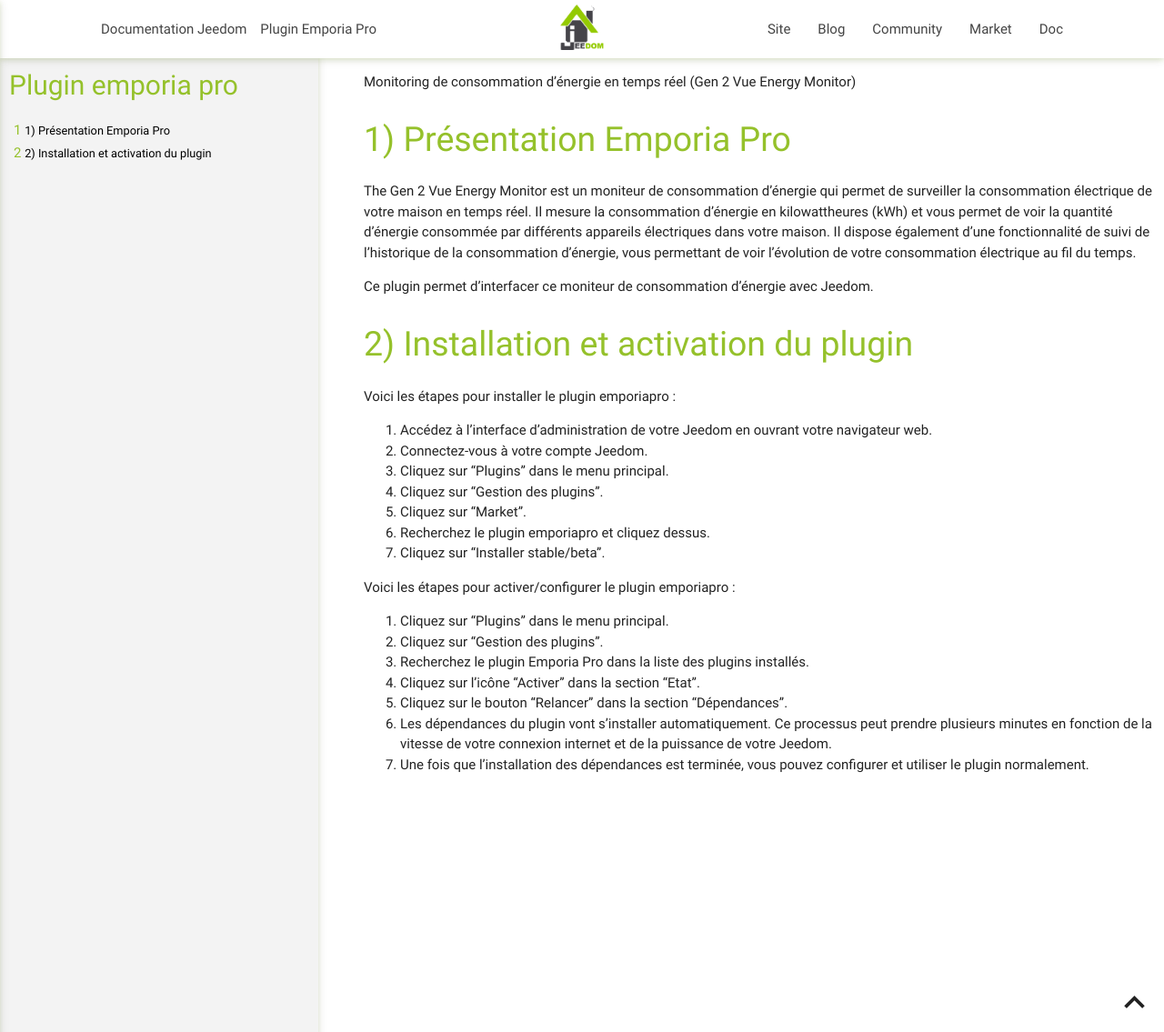
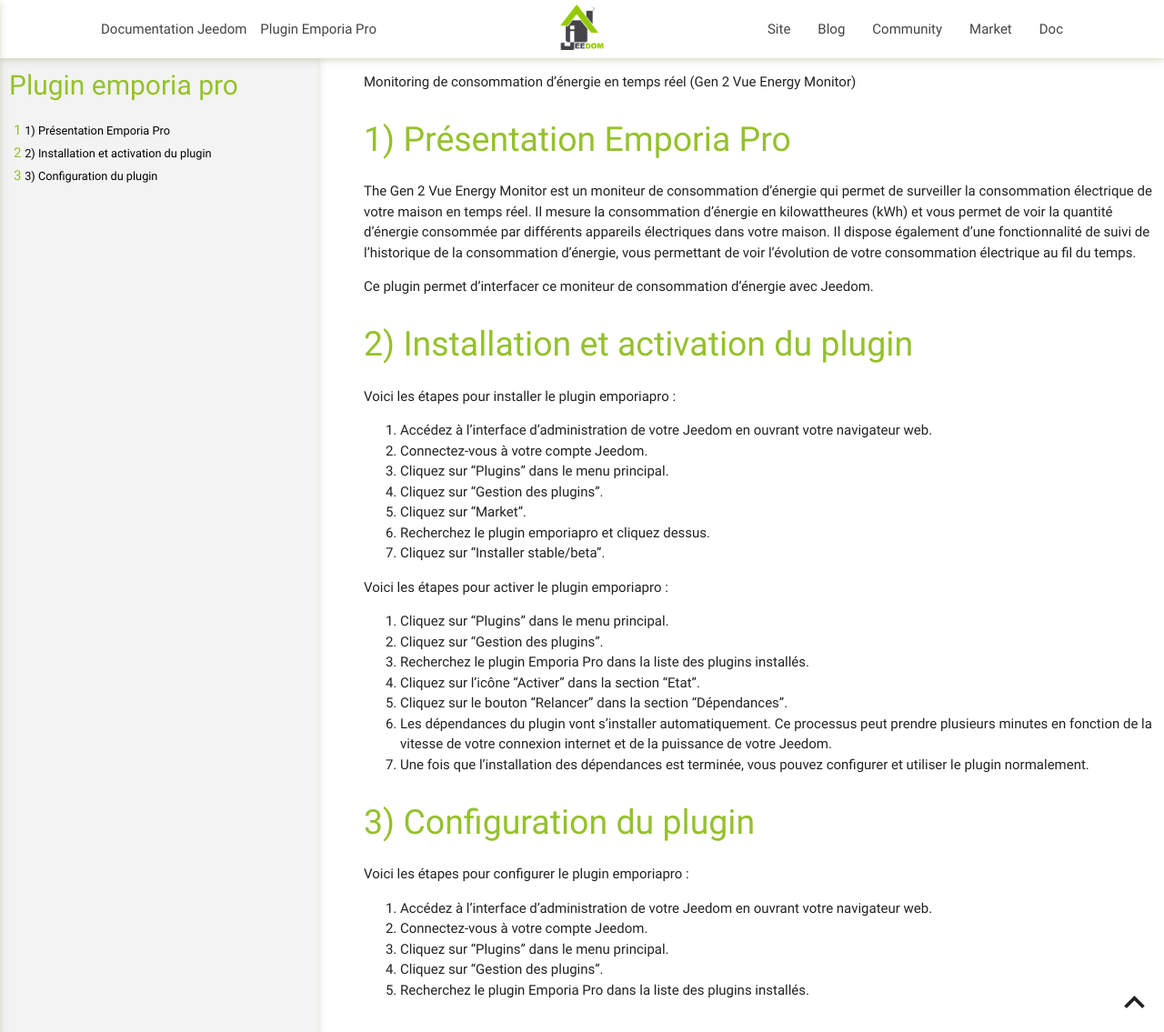
Before and after one commit to thanaus/jeedom_docs, a Jekyll site: the page built from plugins/emporiapro/fr_FR/index.md, in a window 1280 px wide and 1135 px high. Shown: the whole window at 91% size. Built offline with Jekyll 4.4.1, drawn with Linux system fonts in a browser that asks for light colours.

Commit message:
Update index.md

```diff
--- a/plugins/emporiapro/fr_FR/index.md
+++ b/plugins/emporiapro/fr_FR/index.md
@@ -35,3 +35,14 @@ Voici les étapes pour activer/configurer le plugin emporiapro :
 5. Cliquez sur le bouton "Relancer" dans la section "Dépendances".
 6. Les dépendances du plugin vont s'installer automatiquement. Ce processus peut prendre plusieurs minutes en fonction de la vitesse de votre connexion internet et de la puissance de votre Jeedom.
 7. Une fois que l'installation des dépendances est terminée, vous pouvez configurer et utiliser le plugin normalement.
+
+Configuration du plugin
+====================================
+
+Voici les étapes pour configurer le plugin emporiapro :
+
+1. Accédez à l'interface d'administration de votre Jeedom en ouvrant votre navigateur web.
+2. Connectez-vous à votre compte Jeedom.
+3. Cliquez sur "Plugins" dans le menu principal.
+5. Cliquez sur "Gestion des plugins".
+7. Recherchez le plugin Emporia Pro dans la liste des plugins installés.
```
Also changed, not shown: other parts of plugins/emporiapro/fr_FR/index.md (+1 -1 lines).
